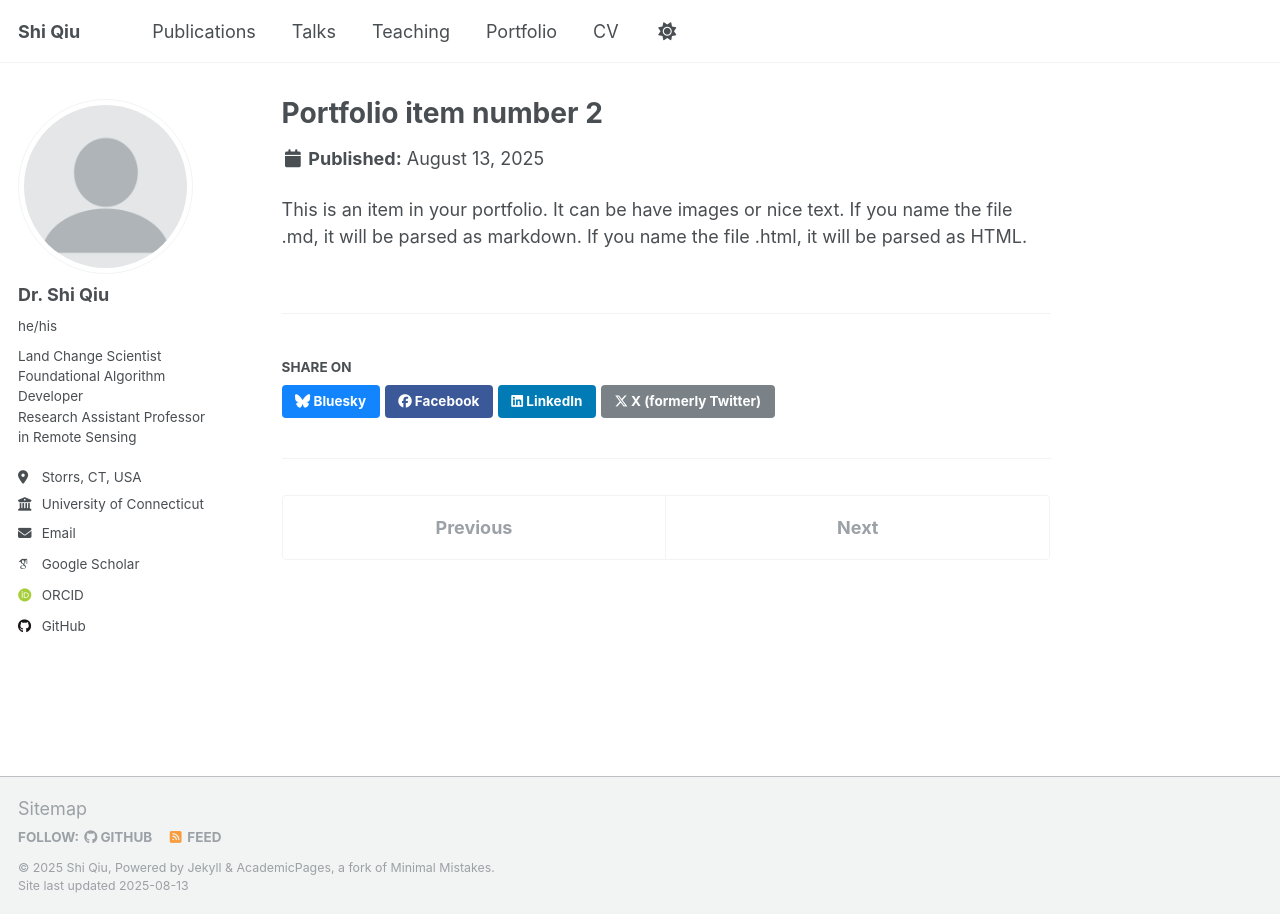
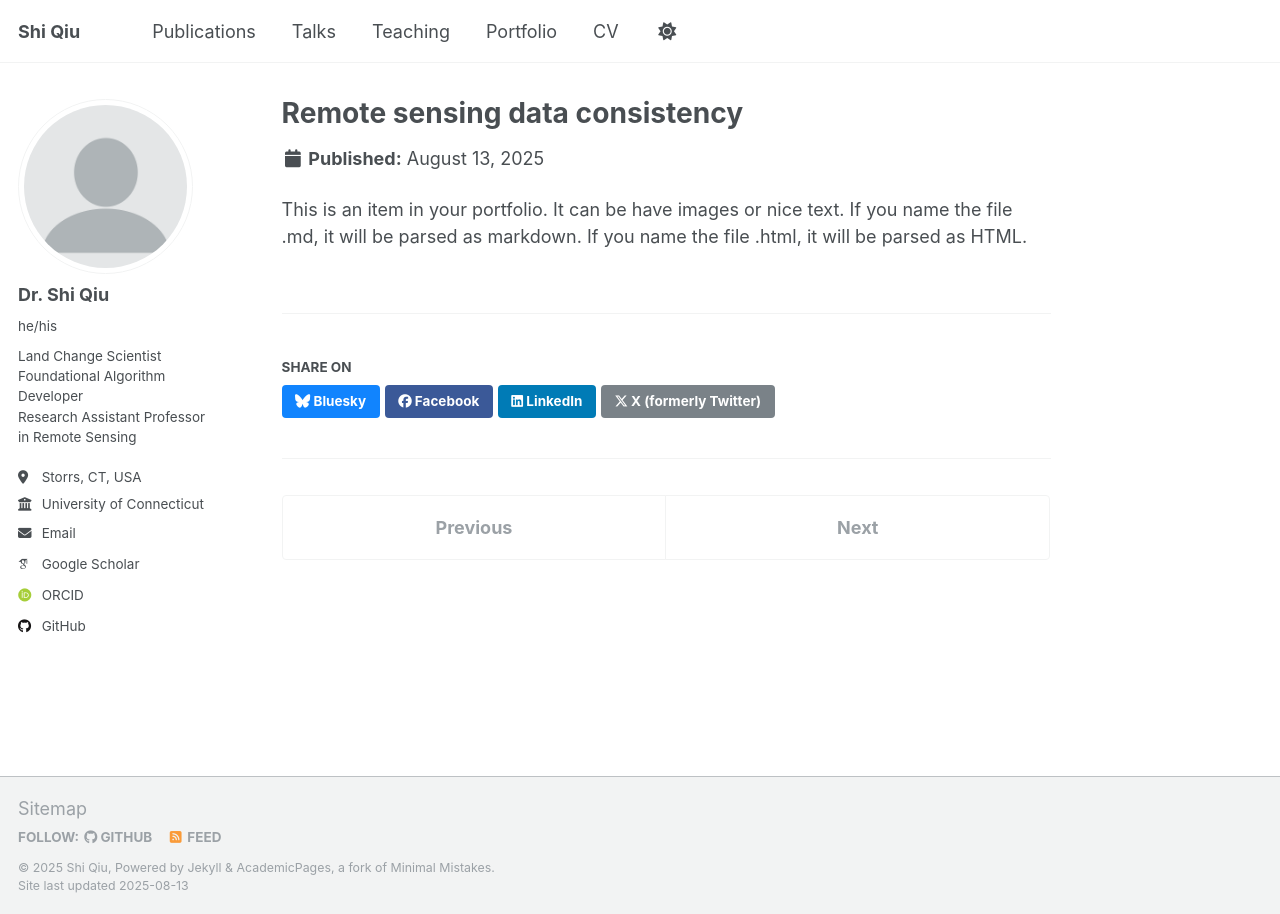
Before and after one commit to shi-eo/shi-eo.github.io, a Jekyll site: the page built from _portfolio/portfolio-data-consistency.html, in a window 1280 px wide. Built offline with Jekyll 4.4.1, drawn with Linux system fonts in a browser that asks for light colours; some web fonts are replaced; a script that is not in the unit is left out.

Commit message:
Update and rename portfolio-2.html to portfolio-data-consistency.html

```diff
--- a/_portfolio/portfolio-2.html
+++ b/_portfolio/portfolio-data-consistency.html
@@ -1,6 +1,6 @@
 ---
-title: "Portfolio item number 2"
-excerpt: "Short description of portfolio item number 2 <br/><img src='/images/500x300.png'>"
+title: "Remote sensing data consistency"
+excerpt: "Temporally consistent remote sensing observations are essential for discovering scientific questions <br/><img src='/images/500x300.png'>"
 collection: portfolio
 ---
 
```
